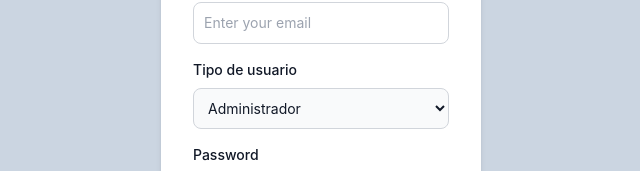
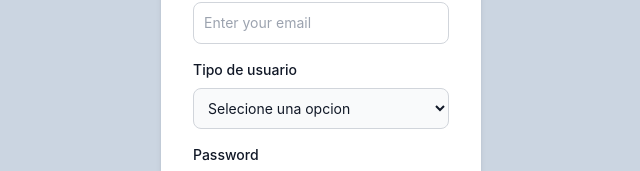
Before and after one commit to FrankHup/react-firebase-app, a React (Create React App) app: page /register in a window 1280 px wide. Shown: the part 286-457 px from the top of the page, without its empty margins (319-959 px from the left). Built offline with nearby package versions, Linux system fonts and the light colour scheme; no server answers.

Commit message:
editing-registry

```diff
--- a/src/components/Register.js
+++ b/src/components/Register.js
@@ -61,7 +61,7 @@ export function Register() {
           Tipo de usuario
           </label>
             <select className="bg-gray-50 border border-gray-300 text-gray-900 text-sm rounded-lg focus:ring-blue-500 focus:border-blue-500 block w-full p-2.5 dark:bg-gray-700 dark:border-gray-600 dark:placeholder-gray-400 dark:text-white dark:focus:ring-blue-500 dark:focus:border-blue-500">
-            <option disabled value={0} >Selecione una opcion</option>
+            <option value="" disabled selected hidden className="text-gray" >Selecione una opcion</option>
               <option value="Admin" placeholder="hola">Administrador</option>
               <option value="User">Usuario</option>
             </select>
```
